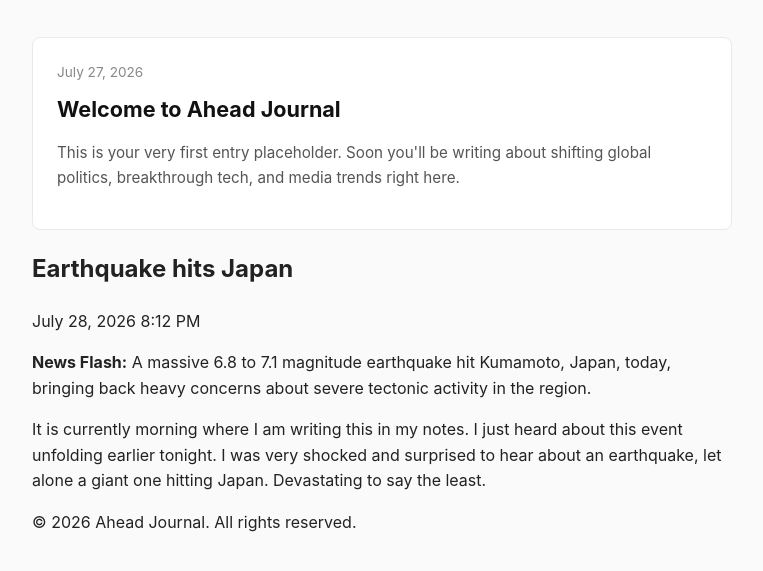
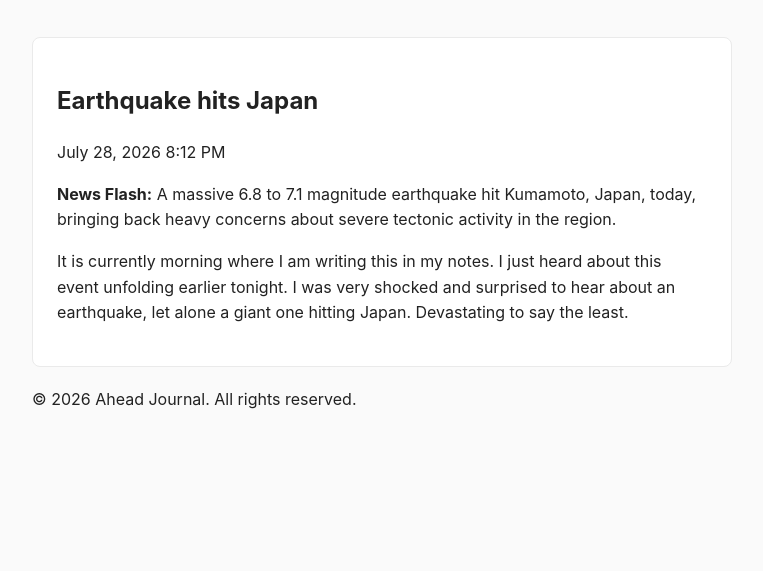
Before and after one commit to tanoshiibrand-rgb/my-website, a plain HTML site: page index.html in a window 1280 px wide. Shown: the part 233-804 px from the top of the page, without its empty margins (258-1021 px from the left). Drawn offline with Linux system fonts and the light colour scheme.

Commit message:
Update index.html

```diff
--- a/index.html
+++ b/index.html
@@ -95,12 +95,7 @@
         <p class="tagline">Tracking politics, technology, culture, and current events one entry at a time.</p>
 
         <!-- Your Article List Section -->
-        <div class="post-card">
-            <div class="post-date">July 27, 2026</div>
-            <a href="#" class="post-title">Welcome to Ahead Journal</a>
-            <p class="post-snippet">This is your very first entry placeholder. Soon you'll be writing about shifting global politics, breakthrough tech, and media trends right here.</p>
-        </div>
-<article>
+       <div class="post-card">
     <h2>Earthquake hits Japan</h2>
     <p class="date">July 28, 2026 8:12 PM</p>
 
@@ -109,8 +104,7 @@
     </div>
 
     <p>It is currently morning where I am writing this in my notes. I just heard about this event unfolding earlier tonight. I was very shocked and surprised to hear about an earthquake, let alone a giant one hitting Japan. Devastating to say the least.</p>
-</article>
-
+</div>
     </main>
 <footer>
     <p>&copy; 2026 Ahead Journal. All rights reserved.</p>
```
